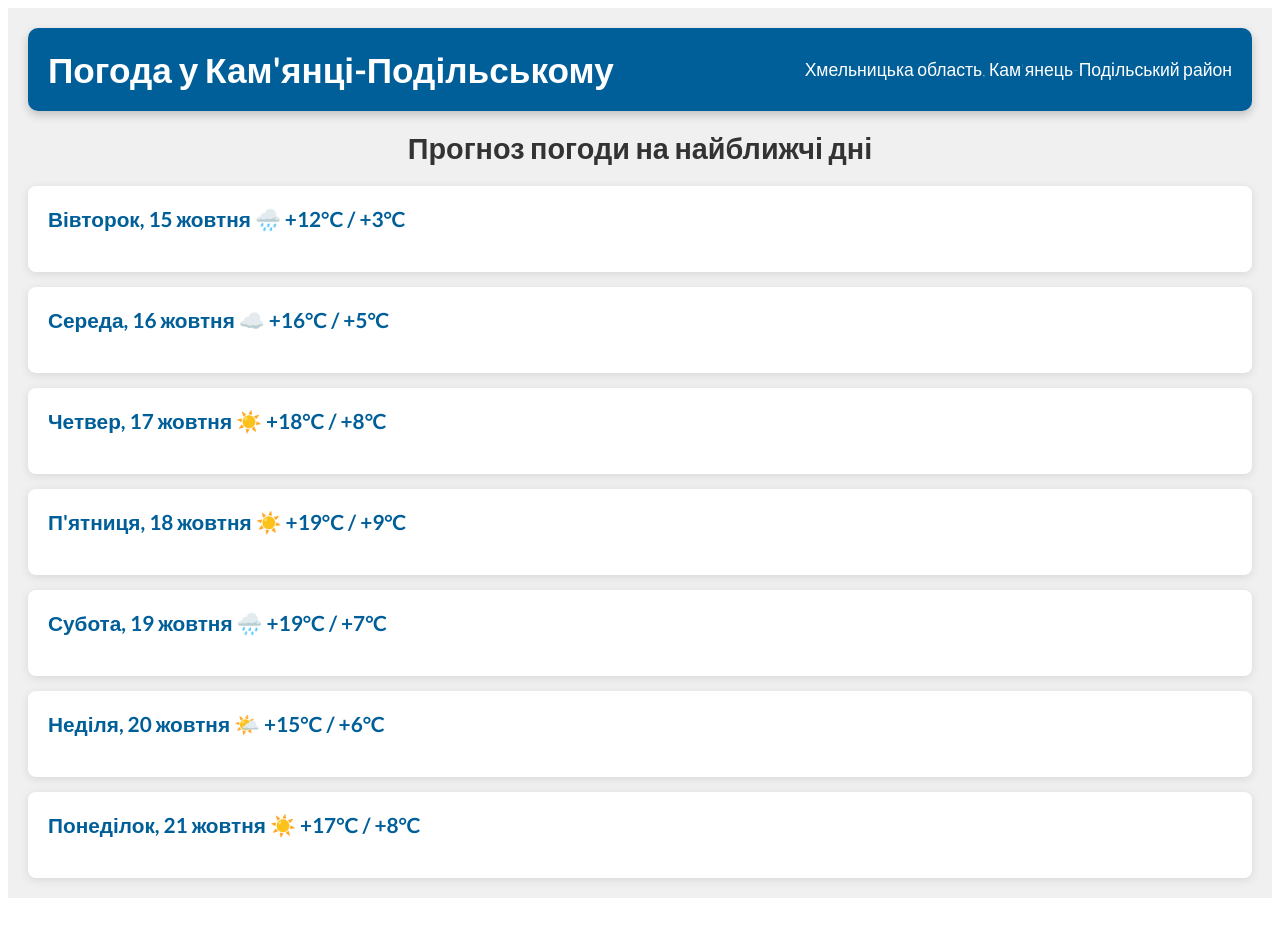
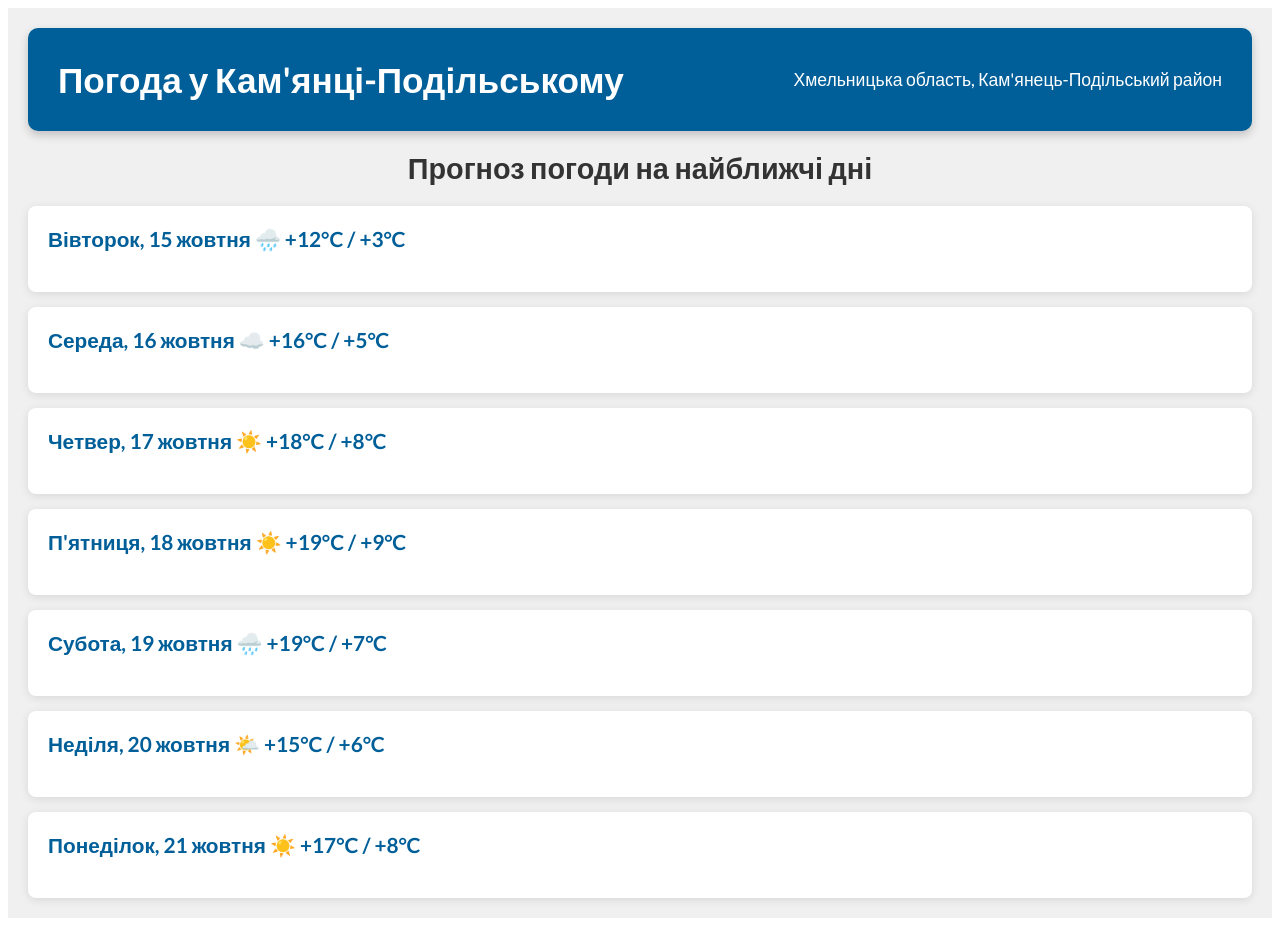
Before and after one commit to IT-Kamianets/weathersense, an Angular app: page / in a window 1280 px wide. Built offline with nearby package versions, Linux system fonts and the light colour scheme; no server answers.

Commit message:
Update app.component.scss

```diff
--- a/src/app/app.component.scss
+++ b/src/app/app.component.scss
@@ -6,14 +6,14 @@
 
 body {
     font-family: 'Lato', sans-serif;
-    font-weight: 100; /* Тонкий шрифт */
+    font-weight: 400;
     background-color: #f0f0f0;
     padding: 20px;
 }
 
 header {
     background-color: #005f99;
-    padding: 20px;
+    padding: 30px;
     color: white;
     border-radius: 10px;
     box-shadow: 0 4px 10px rgba(0, 0, 0, 0.2);
```
